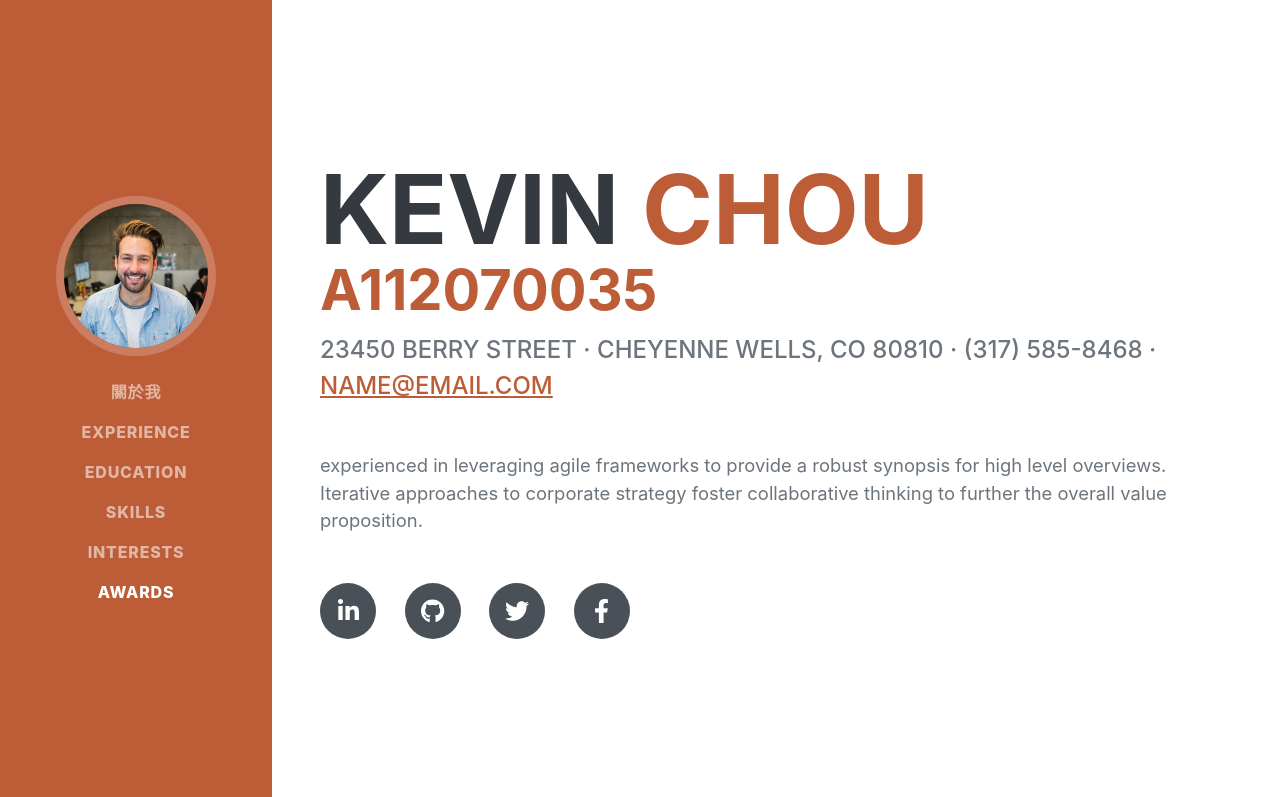
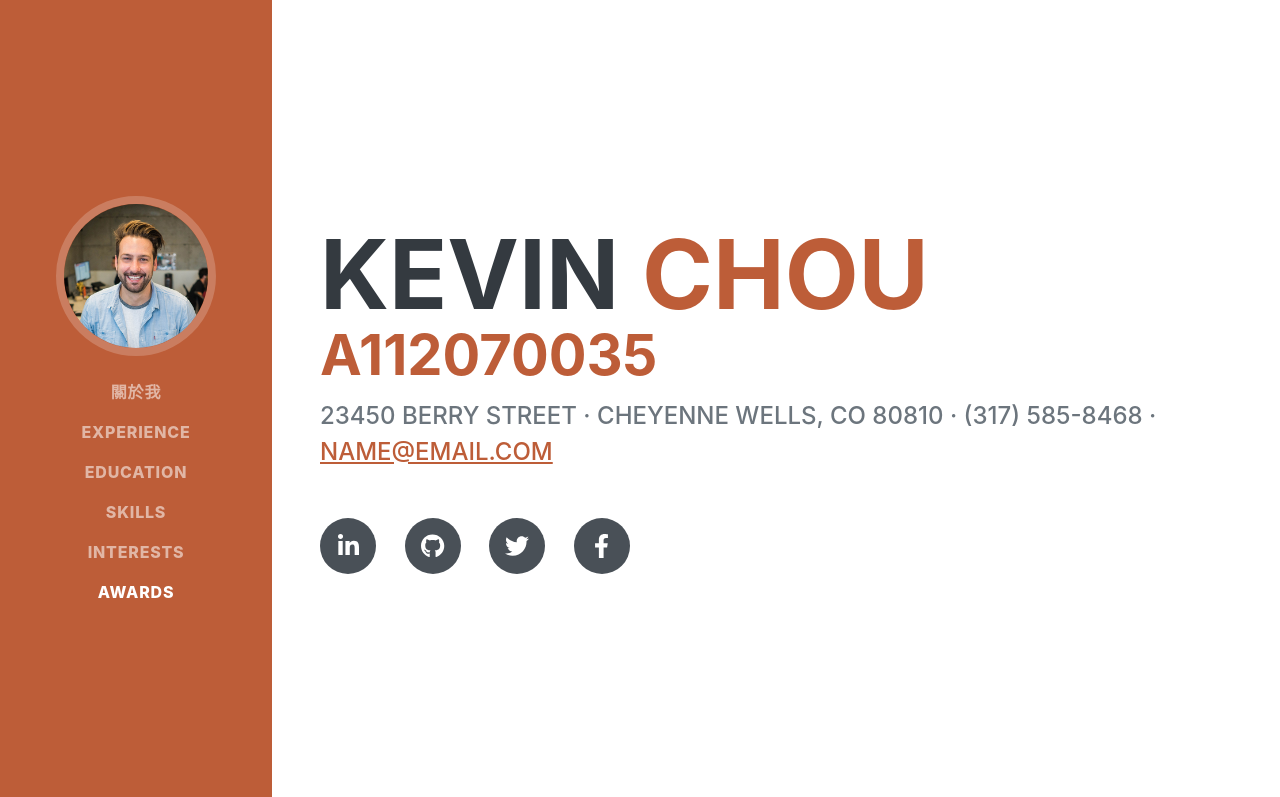
Before and after one commit to kevinvub/kevinvub.github.io, a plain HTML site: page index.html in a window 1280 px wide. Shown: the top 797 px of the page. Drawn offline with nearby package versions, Linux system fonts and the light colour scheme; a web font is replaced by a local one.

Commit message:
Update index.html

```diff
--- a/index.html
+++ b/index.html
@@ -50,7 +50,7 @@
                         23450 Berry Street · Cheyenne Wells, CO 80810 · (317) 585-8468 ·
                         <a href="mailto:name@email.com">name@email.com</a>
                     </div>
-                    <p class="lead mb-5"> experienced in leveraging agile frameworks to provide a robust synopsis for high level overviews. Iterative approaches to corporate strategy foster collaborative thinking to further the overall value proposition.</p>
+                    <p class="lead mb-5"> </p>
                     <div class="social-icons">
                         <a class="social-icon" href="#!"><i class="fab fa-linkedin-in"></i></a>
                         <a class="social-icon" href="#!"><i class="fab fa-github"></i></a>
```
